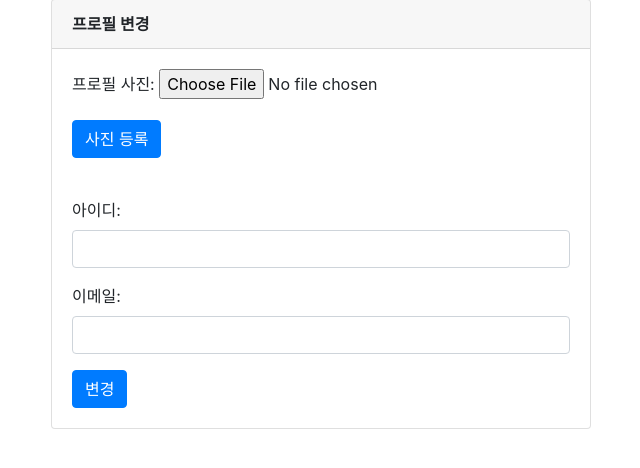
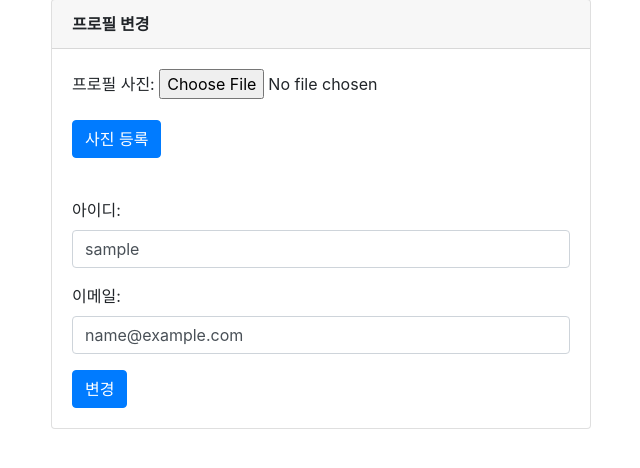
Before and after one commit to sudog1/django-todo-hw, a Django app: page /user/profile/ in a window 1280 px wide. Shown: the part 105-573 px from the top of the page, without its empty margins (319-959 px from the left). Run offline with Django 4.2, Linux system fonts and the light colour scheme; the visitor is signed in with stand-in values (Sample User, id 1); some libraries are stand-ins or nearby versions.

Commit message:
add comment

```diff
--- a/templates/todo/comment_form.html
+++ b/templates/todo/comment_form.html
@@ -1,6 +1,7 @@
 {% extends 'base.html' %}
 
 {% block content %}
+<!-- 댓글 수정 폼 -->
 <div class="container my-3">
     <form method="post" action="{% url 'todo:update_comment' todo_id=todo_id comment_id=comment.id %}">
         {% csrf_token %}
--- a/templates/todo/detail.html
+++ b/templates/todo/detail.html
@@ -1,6 +1,7 @@
 {% extends "base.html" %}
 
 {% block content %}
+<!-- Todo의 상세 정보 페이지 -->
 <div class="container my-3">
     <h2 class="border-bottom py-2 mt-5">{{ todo.title }}</h2>
     {% if todo.completed %}
--- a/templates/todo/form.html
+++ b/templates/todo/form.html
@@ -1,6 +1,7 @@
 {% extends "base.html" %}
 
 {% block content %}
+<!-- Todo를 작성하거나 수정하는 페이지 -->
 <div class="container mt-5">
     <h1 class="mb-4">Todo {% if todo %}수정{% else %}작성{% endif %}</h1>
 
--- a/templates/todo/home.html
+++ b/templates/todo/home.html
@@ -1,10 +1,10 @@
 {% extends "base.html" %}
 
 {% block content %}
+<!-- Todo 리스트를 보여주는 홈페이지 -->
 <div class="container mt-5">
     <h1 class="mb-4">Todo List</h1>
 
-    <!-- 로그인한 사용자에게만 보이는 todo 생성 버튼 -->
     {% if user.is_authenticated %}
     <a class="btn btn-primary" href="{% url 'todo:create' %}">Create</a>
     {% endif %}
--- a/templates/user/profile.html
+++ b/templates/user/profile.html
@@ -1,6 +1,7 @@
 {% extends 'base.html' %}
 
 {% block content %}
+<!-- 프로필 사진을 등록, 변경하거나 아이디, 이메일을 변경하는 페이지 -->
 <div class="row justify-content-center mt-5">
     <div class="col-md-6">
         <div class="card">
@@ -20,12 +21,12 @@
                     {% csrf_token %}
                     <div class="form-group">
                         <label for="username">아이디:</label>
-                        <input type="text" name="username" class="form-control" id="username" value="{{ request.POST.username }}">
+                        <input type="text" name="username" class="form-control" id="username" value="{{ user.username }}">
                     </div>
 
                     <div class="form-group">
                         <label for="email">이메일:</label>
-                        <input type="email" name="email" class="form-control" value="{{ request.POST.email }}" id="email">
+                        <input type="email" name="email" class="form-control" value="{{ user.email }}" id="email">
                     </div>
 
                     <button type="submit" class="btn btn-primary">변경</button>
--- a/todo/models.py
+++ b/todo/models.py
@@ -3,23 +3,28 @@ from user.models import UserModel
 
 
 class TodoModel(models.Model):
+    # (Todo) N:1 (User)
     author = models.ForeignKey(UserModel, on_delete=models.CASCADE, related_name="todo")
     title = models.CharField(max_length=64)
     content = models.TextField()
     created_at = models.DateTimeField(auto_now_add=True)
     updated_at = models.DateTimeField(auto_now=True)
     completed = models.BooleanField(default=False)
+    # (Todo) N:N (User)
     likes = models.ManyToManyField(UserModel, related_name="likes_todo", blank=True)
 
 
 class CommentModel(models.Model):
+    # (Comment) N:1 (User)
     author = models.ForeignKey(
         UserModel, on_delete=models.CASCADE, related_name="comment"
     )
+    # (Comment) N:1 (todo)
     todo = models.ForeignKey(
         TodoModel, on_delete=models.CASCADE, related_name="comment"
     )
     content = models.TextField()
     created_at = models.DateTimeField(auto_now_add=True)
     updated_at = models.DateTimeField(auto_now=True)
+    # (Comment) N:N (User)
     likes = models.ManyToManyField(UserModel, related_name="likes_comment", blank=True)
--- a/user/views.py
+++ b/user/views.py
@@ -15,25 +15,29 @@ def signup_view(request):
             return render(request, "user/signup.html")
     elif request.method == "POST":
         username = request.POST.get("username")
-        if get_user_model().objects.filter(username=username).exists():
-            return render(
-                request, "user/signup.html", {"error_message": "존재하는 아이디입니다."}
-            )
         email = request.POST.get("email")
 
         # profile change
         if request.user.is_authenticated:
             user = request.user
-            if username:
+            if username != user.username:
+                if get_user_model().objects.filter(username=username).exists():
+                    return render(
+                        request, "user/profile.html", {"error_message": "존재하는 아이디입니다."}
+                    )
                 user.username = username
-            if email:
+            if email != user.email:
                 user.email = email
             user.save()
             return redirect(reverse("user:profile"))
 
         password = request.POST.get("password")
         password2 = request.POST.get("password2")
-        if password != password2:
+        if get_user_model().objects.filter(username=username).exists():
+            return render(
+                request, "user/signup.html", {"error_message": "존재하는 아이디입니다."}
+            )
+        elif password != password2:
             return render(
                 request, "user/signup.html", {"error_message": "비밀번호를 확인해주세요."}
             )
```
Also changed, not shown: todo/views.py (+8 -0 lines).
